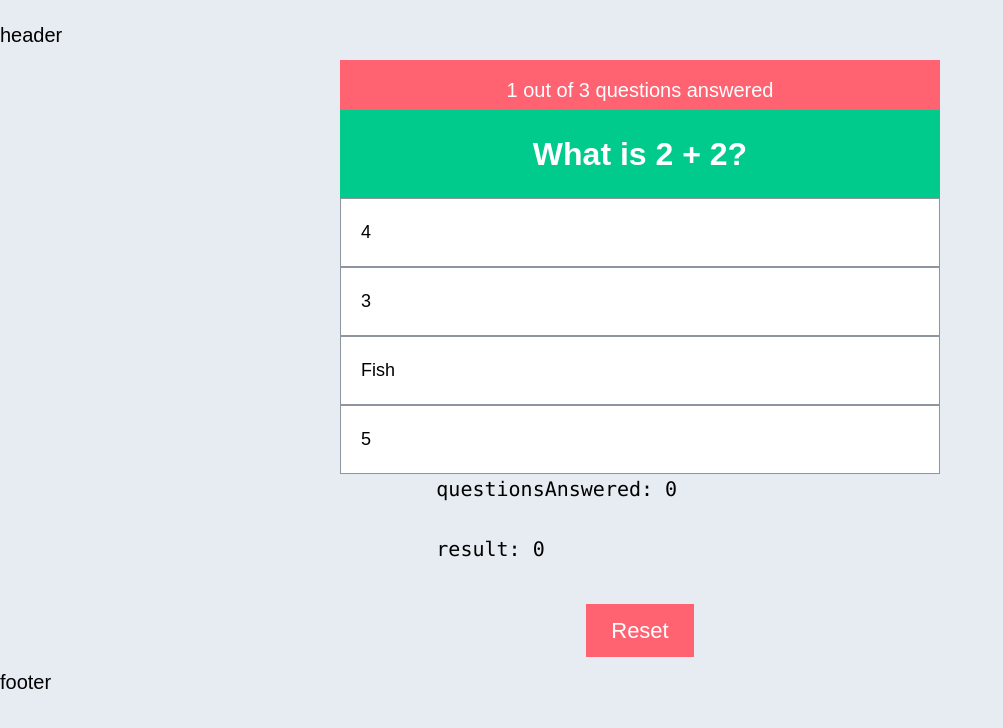
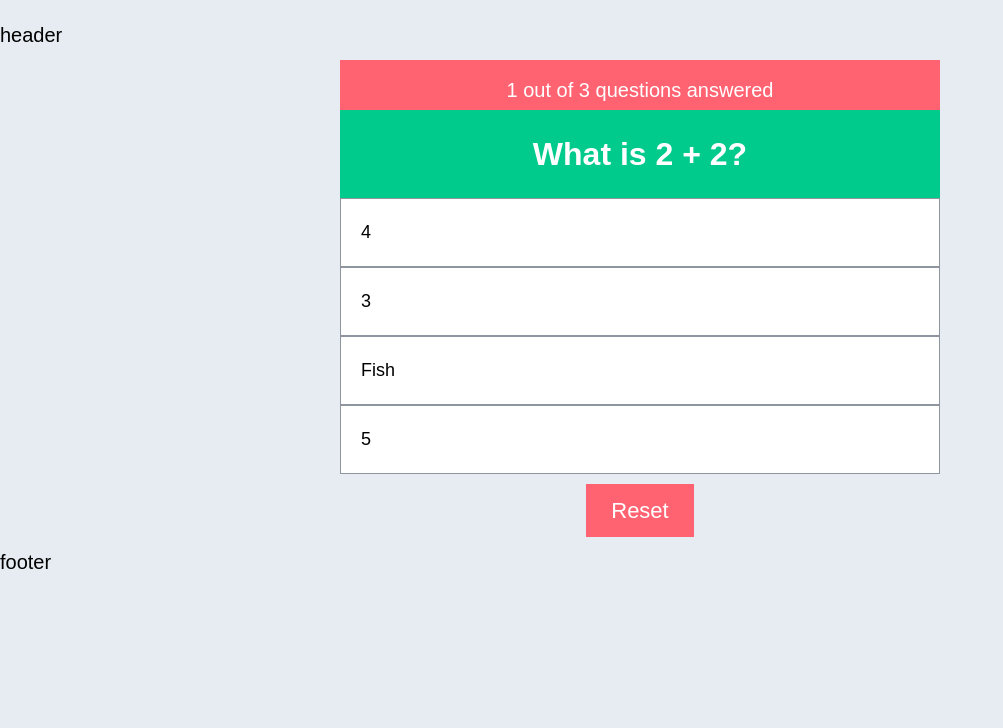
Before and after one commit to salvatoreolivieri/zero_to_mastery, a Nuxt app: page /quiz in a window 1280 px wide. Shown: the top 728 px of the page, without its empty margins (0-1003 px from the left). Built offline with nearby package versions, Linux system fonts and the light colour scheme.

Commit message:
fix(quiz): removed debugging log

```diff
--- a/pages/quiz/index.vue
+++ b/pages/quiz/index.vue
@@ -32,14 +32,6 @@ const reset = () => {
         @on-choose-answer="handleChooseAnswer"
       />
       <QuizResult v-else :results="result" />
-
-      <pre>
-        questionsAnswered: {{ questionsAnswered }}
-      </pre>
-
-      <pre>
-        result: {{ result }}
-      </pre>
 
       <button @click="reset" type="button" class="reset-btn">Reset</button>
     </div>
```
